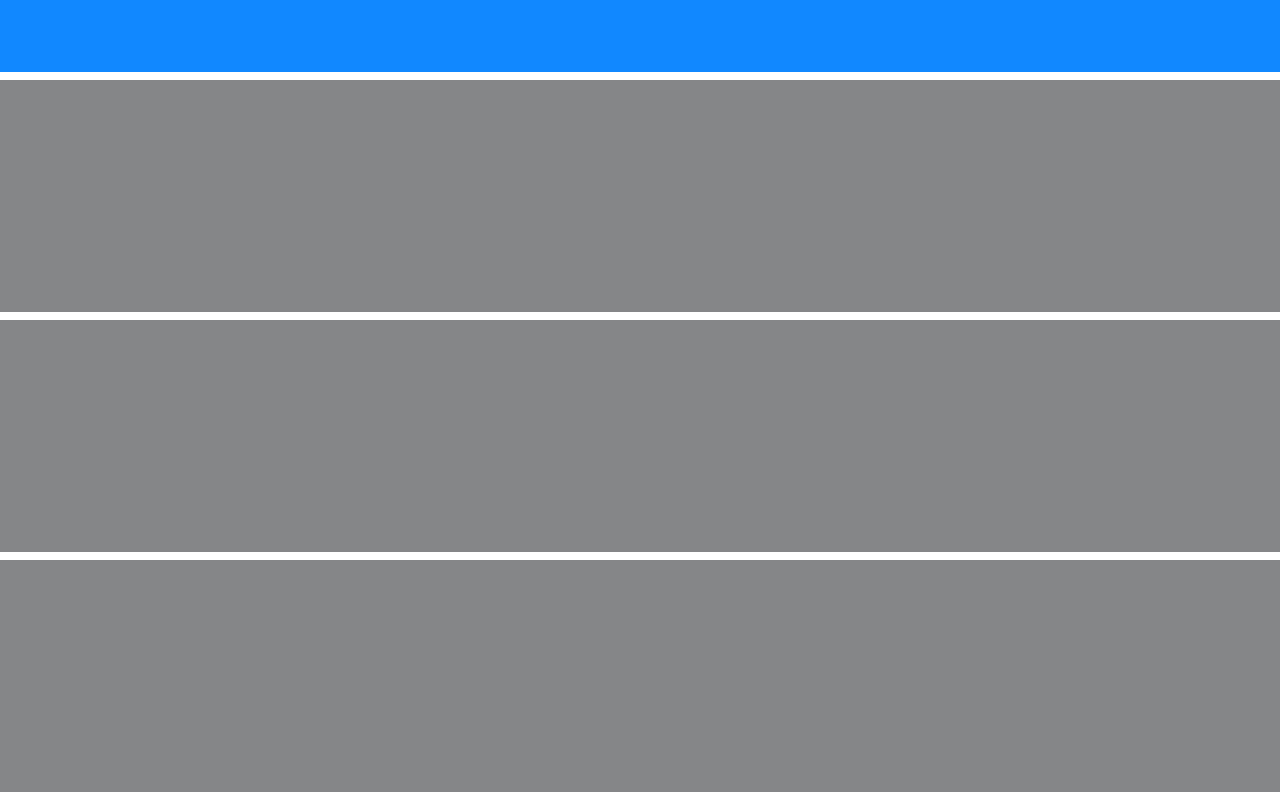
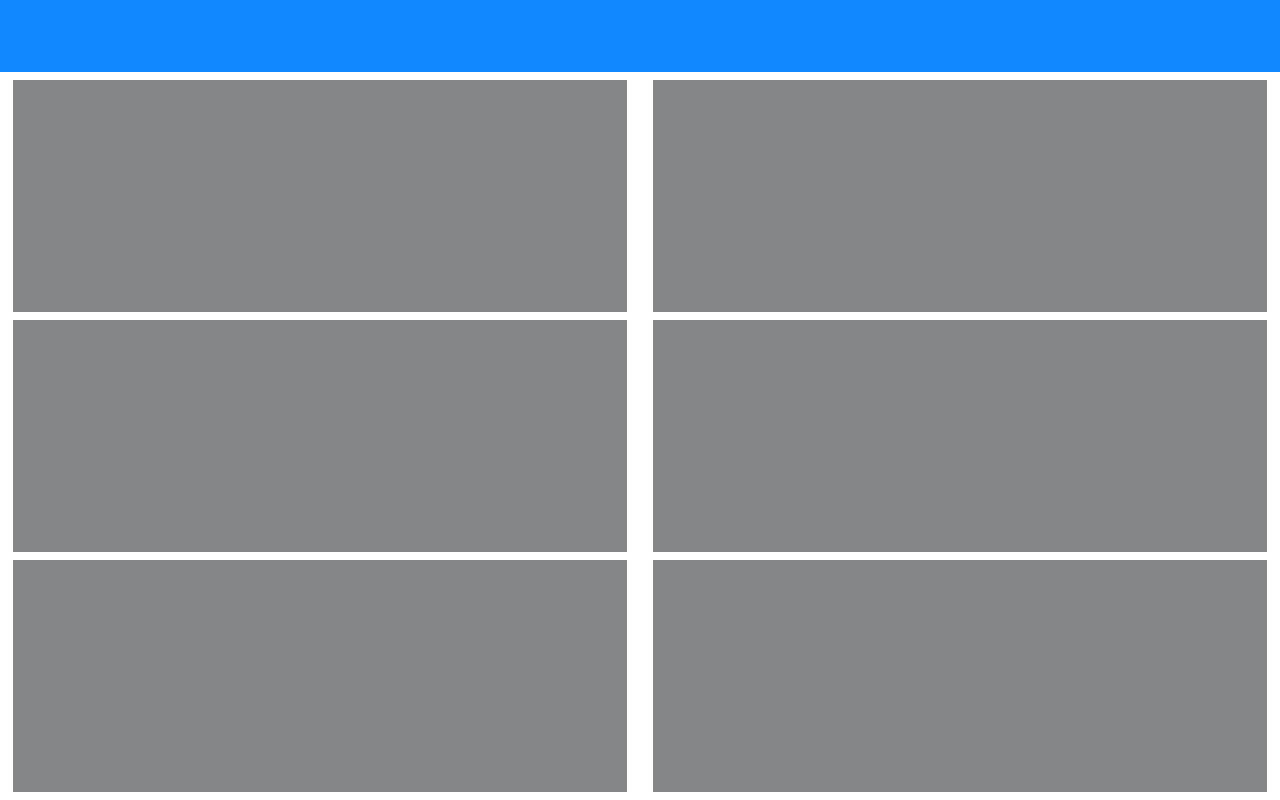
Before and after one commit to lenjha/basic-gallery, a plain HTML site: page index.html in a window 1280 px wide. Shown: the top 800 px of the page. Drawn offline with Linux system fonts and the light colour scheme.

Commit message:
create wireframe for tablet view

```diff
--- a/css/styles.css
+++ b/css/styles.css
@@ -15,3 +15,13 @@ html, body {
   height: 29vh;
   margin-bottom: 1vh;
 }
+
+@media screen and (min-width: 750px) {
+
+  .item-1, .item-2, .item-3, .item-4, .item-5, .item-6 {
+    width: 48vw;
+    float: left;
+    margin-left: 1vw;
+    margin-right: 1vw;
+  }
+}
```
